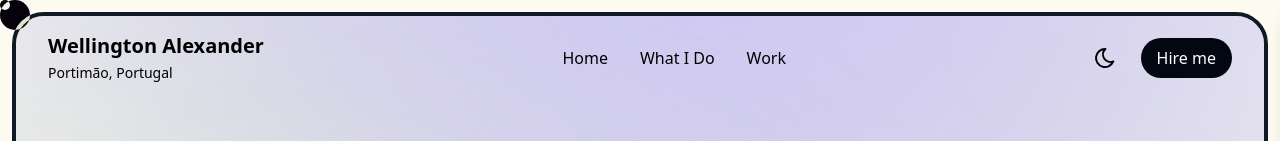
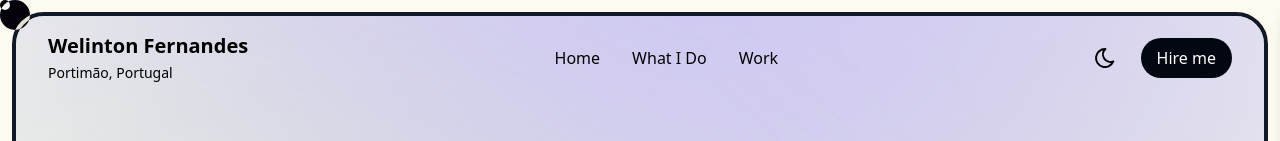
Before and after one commit to welintonfer/case-2025, a Next.js app: page /work/eir in a window 1280 px wide. Shown: the top 141 px of the page. Built offline with nearby package versions, Linux system fonts and the light colour scheme; no server answers.

Commit message:
🔧 Fix: Correct name in HeaderSubpage component
- Changed 'Wellington Alexander' to 'Welinton Fernandes' in subpage header
- Ensures consistent branding across all components
- Maintains proper name display in case study pages

```diff
--- a/src/components/HeaderSubpage.tsx
+++ b/src/components/HeaderSubpage.tsx
@@ -54,7 +54,7 @@ export default function HeaderSubpage({
 
             <div className="flex flex-col">
               <Link href="/" className="hover:scale-105 transition-transform duration-200">
-                <span className="isolate-color text-xl font-bold">Wellington Alexander</span> <br />
+                <span className="isolate-color text-xl font-bold">Welinton Fernandes</span> <br />
                 <span className="text-sm isolate-color">Portimão, Portugal</span>
               </Link>
             </div>
```
